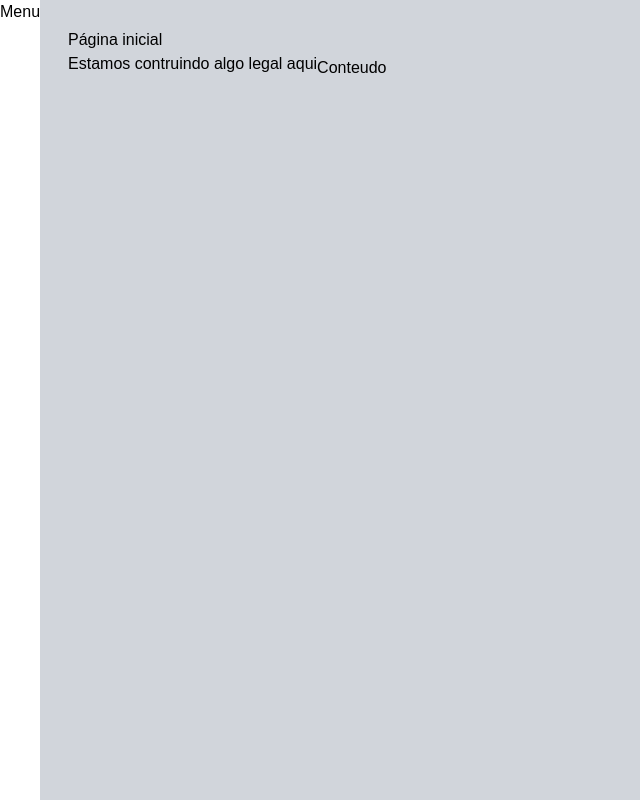
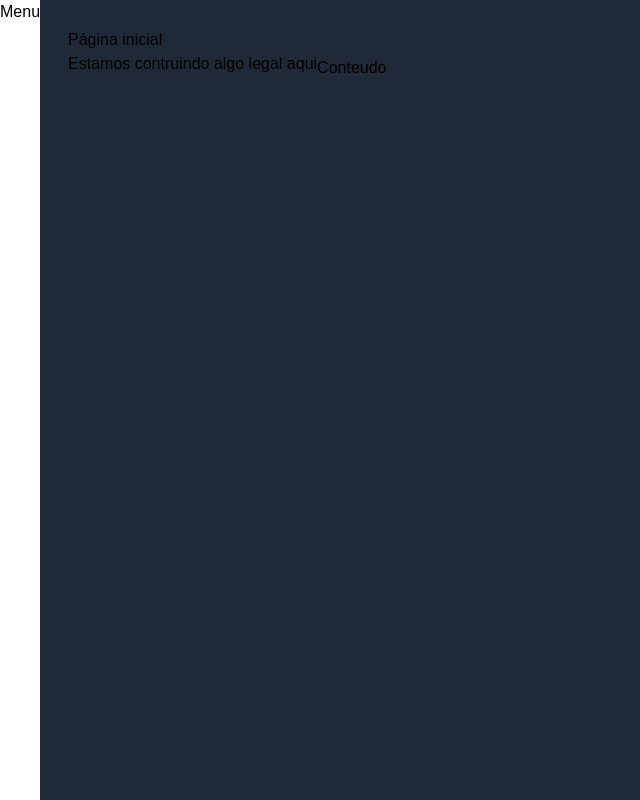
Before and after one commit to Beatrizaquino/admin-template, a Next.js app: page / in a window 1280 px wide. Shown: the whole page, without its empty margins (0-640 px from the left). Built offline with nearby package versions, Linux system fonts and the light colour scheme.

Commit message:
adiconando tema dark

```diff
--- a/components/template/Layout.tsx
+++ b/components/template/Layout.tsx
@@ -10,11 +10,11 @@
 
 export default function Layout(props: LayoutProps) {
     return (
-        <div className={`flex h-screen w-screen`} >
+        <div className={`dark flex h-screen w-screen`} >
             <MenuLateral />
             <div className={`
             flex dlex-col w-full p-7
-            bg-gray-300`
+            bg-gray-300 dark:bg-gray-800`
             }>
             <Cabecalho  titulo={props.titulo} subtitulo={props.subtitulo}/>
             <Conteudo>
--- a/pages/index.tsx
+++ b/pages/index.tsx
@@ -1,7 +1,4 @@
-import Head from 'next/head'
-import Image from 'next/image'
 import { Inter } from 'next/font/google'
-import styles from '@/styles/Home.module.css'
 import Layout from '@/components/template/Layout'
 
 const inter = Inter({ subsets: ['latin'] })
--- a/tailwind.config.js
+++ b/tailwind.config.js
@@ -5,6 +5,7 @@
     "./pages/**/*.{js,ts,jsx,tsx}",
     "./components/**/*.{js,ts,jsx,tsx}",
   ],
+  darkMode: "class",
   theme: {
     extend: {},
   },
```
